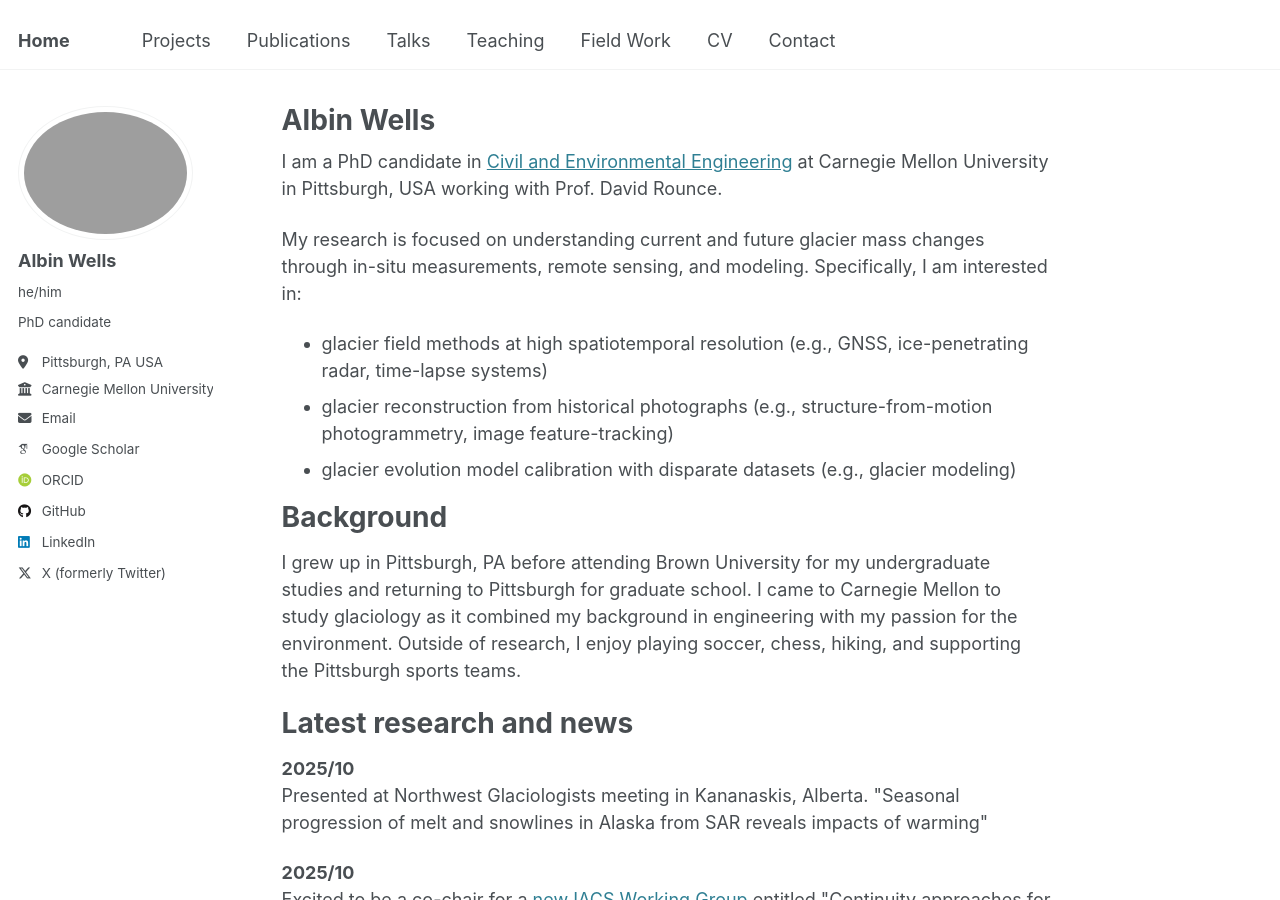
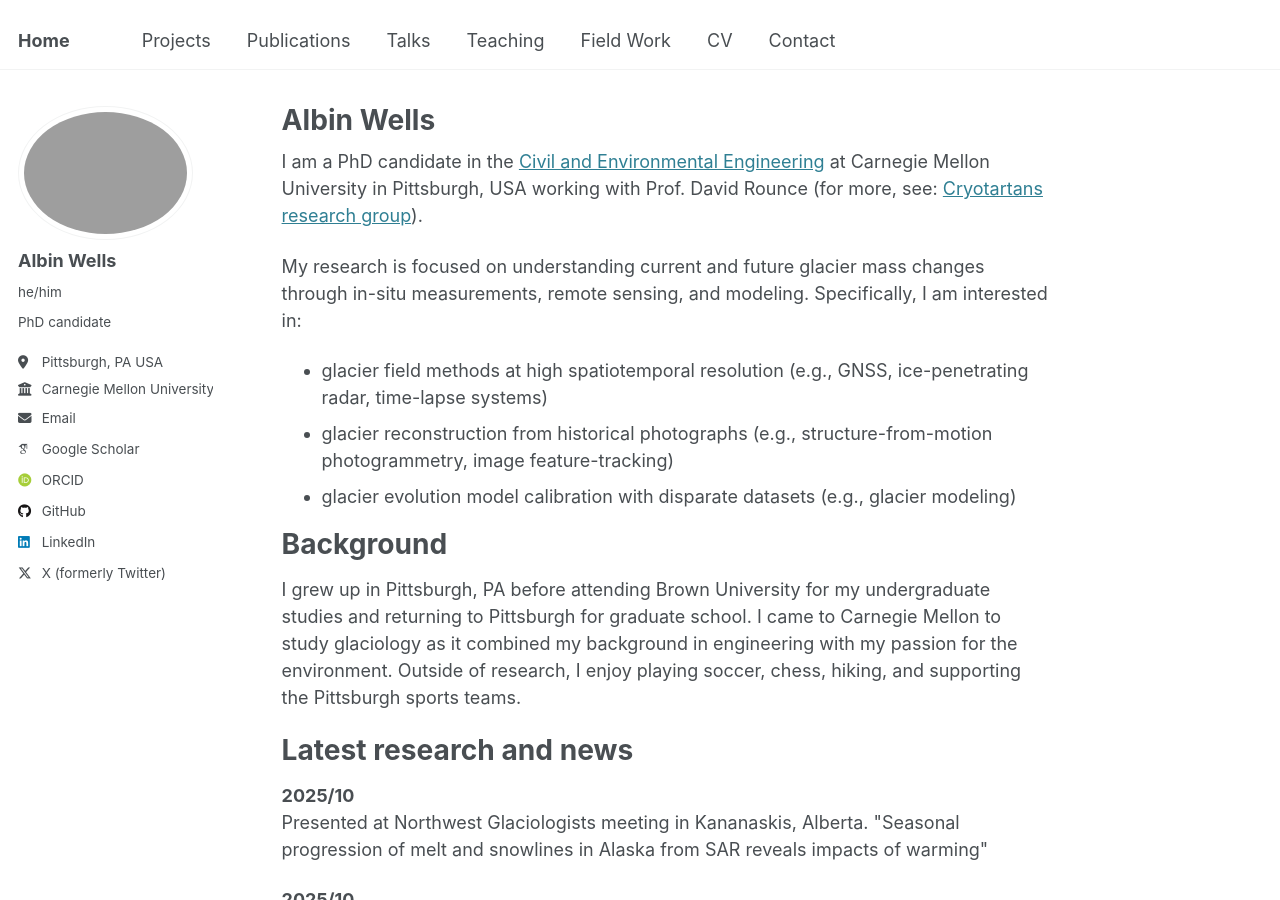
Before and after one commit to albinwwells/albinwwells.github.io, a Jekyll site: the page built from _pages/about.md, in a window 1280 px wide and 900 px high. Built offline with Jekyll 4.4.1, drawn with Linux system fonts in a browser that asks for light colours; some web fonts are replaced.

Commit message:
Update about.md

```diff
--- a/_pages/about.md
+++ b/_pages/about.md
@@ -7,7 +7,7 @@
   - /about.html
 ---
 
-I am a PhD candidate in [Civil and Environmental Engineering](https://cee.engineering.cmu.edu/) at Carnegie Mellon University in Pittsburgh, USA working with Prof. David Rounce.
+I am a PhD candidate in the [Civil and Environmental Engineering](https://cee.engineering.cmu.edu/) at Carnegie Mellon University in Pittsburgh, USA working with Prof. David Rounce (for more, see: [Cryotartans research group](https://www.cmu.edu/cee/cryotartans/index.html)).
 
 My research is focused on understanding current and future glacier mass changes through in-situ measurements, remote sensing, and modeling. Specifically, I am interested in:
 - glacier field methods at high spatiotemporal resolution (e.g., GNSS, ice-penetrating radar, time-lapse systems)
```
